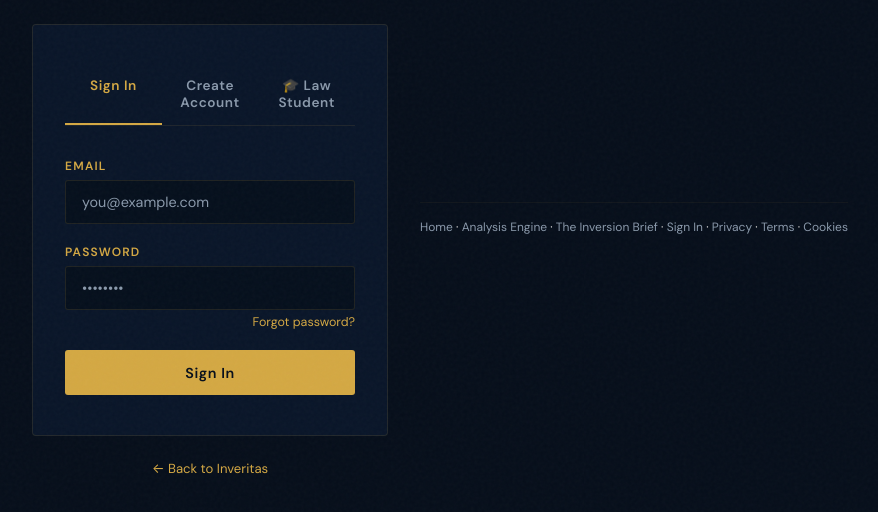
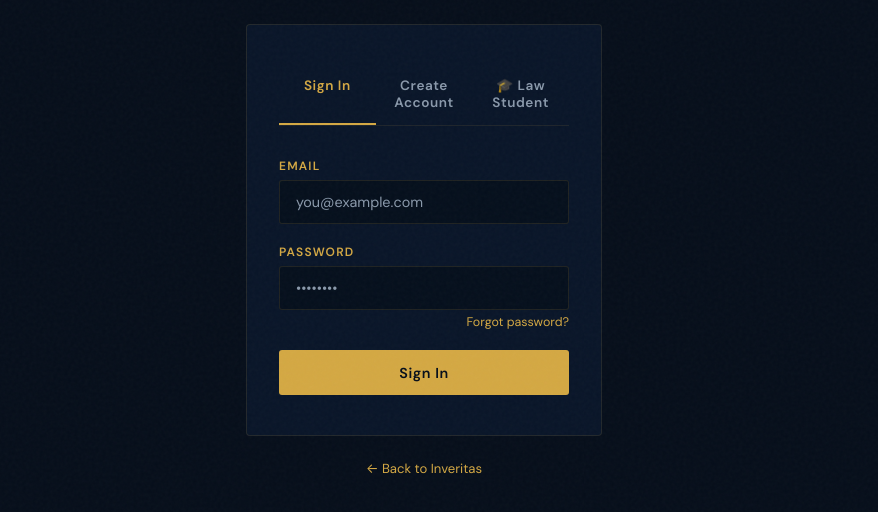
Before and after one commit to InveritasLaw/Inveritas, a website: page public/login.html in a window 1280 px wide. Shown: the part 190-702 px from the top of the page, without its empty margins (216-1094 px from the left). Drawn offline with nearby package versions, Linux system fonts and the light colour scheme.

Commit message:
Fix footer crosslinks position, inline styles, schema, clean URLs

```diff
--- a/public/login.html
+++ b/public/login.html
@@ -399,16 +399,5 @@
 document.getElementById('signupConfirm').addEventListener('keypress', e => { if (e.key === 'Enter') doSignup(); });
 document.getElementById('studentConfirm').addEventListener('keypress', e => { if (e.key === 'Enter') doStudentSignup(); });
 </script>
-<div class="footer-crosslinks" style="margin-top:1rem;padding-top:1rem;border-top:1px solid rgba(212,168,67,.05)">
-  <nav aria-label="Site navigation">
-    <a href="/">Home</a> ·
-    <a href="/analyze">Analysis Engine</a> ·
-    <a href="/blog">The Inversion Brief</a> ·
-    <a href="/login">Sign In</a> ·
-    <a href="/privacy">Privacy</a> ·
-    <a href="/terms">Terms</a> ·
-    <a href="/cookies">Cookies</a>
-  </nav>
-</div>
 </body>
 </html>
```
Also changed, not shown: public/analyze.html (+0 -11 lines), public/blog.html (+0 -11 lines), public/cookies.html (+0 -11 lines), public/dashboard.html (+2 -2 lines), public/index.html (+2 -2 lines), public/privacy.html (+0 -11 lines), public/terms.html (+0 -11 lines), public/vercel.json (added).
